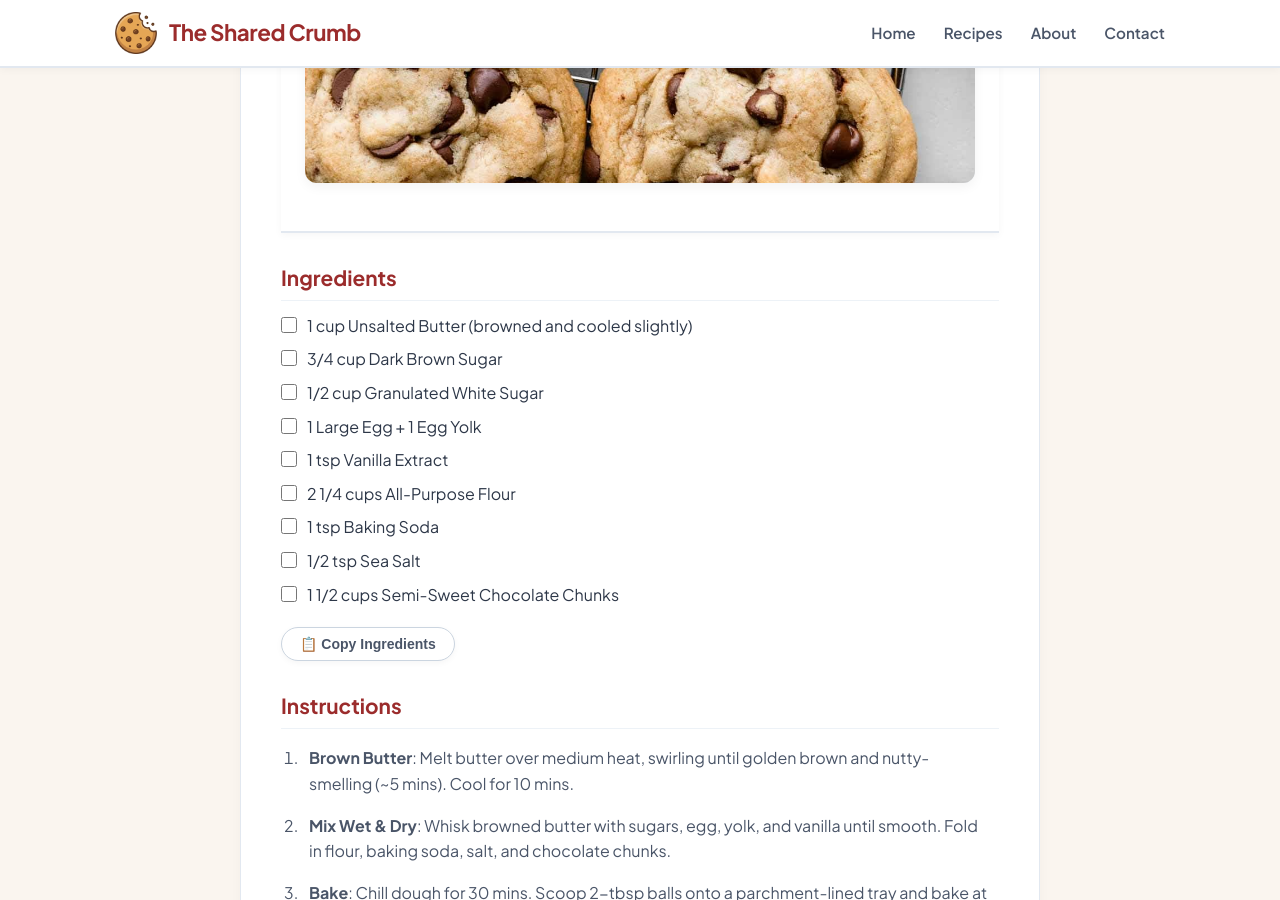
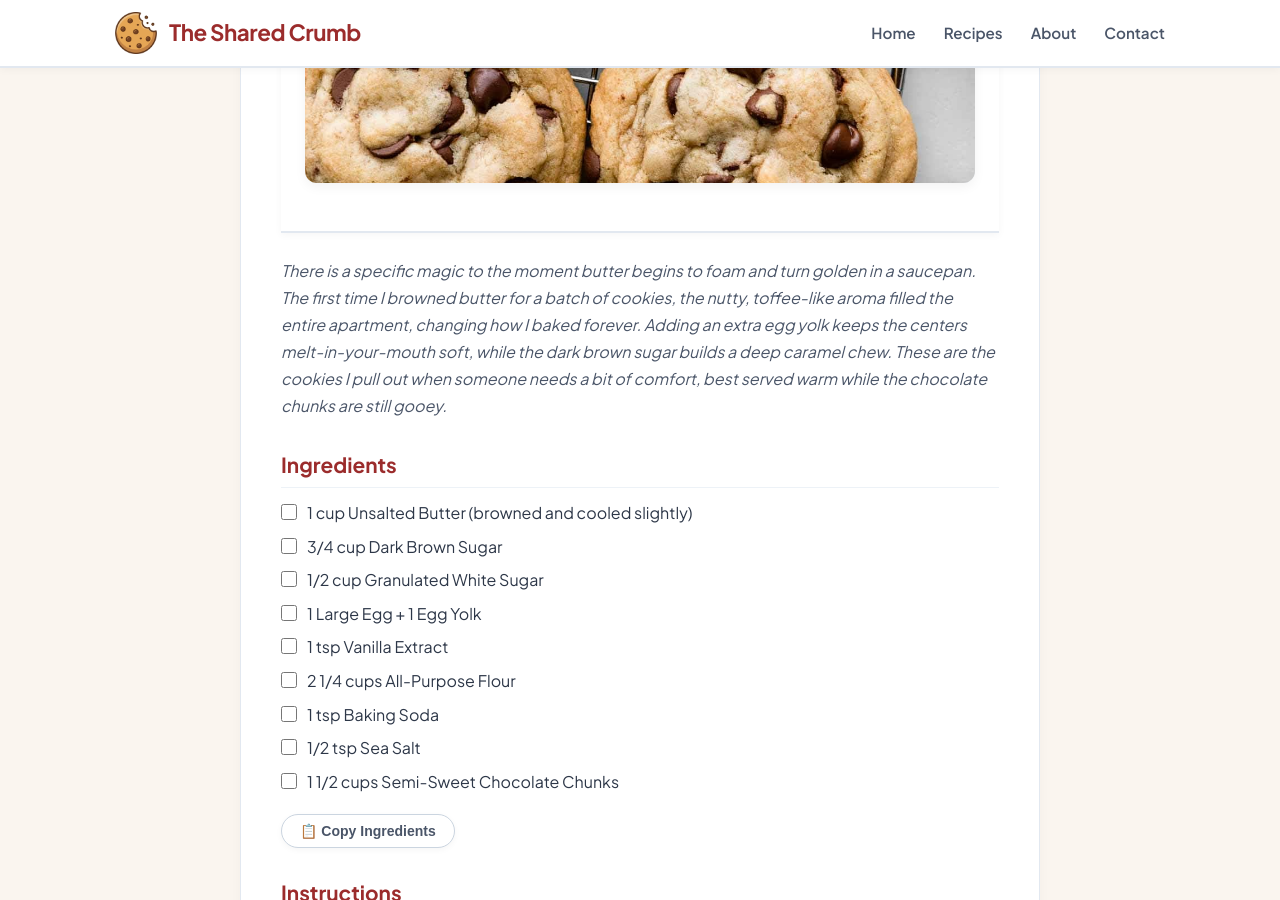
Before and after one commit to TheSharedCrumb/TheSharedCrumb, a Jekyll site: the page built from _recipes/test-chocolate-chip-cookies.md, in a window 1280 px wide and 900 px high, scrolled down 815 px. Built offline with Jekyll 4.4.1, drawn with Linux system fonts in a browser that asks for light colours.

Commit message:
Fix formatting and add newline at end of file

```diff
--- a/_recipes/test-chocolate-chip-cookies.md
+++ b/_recipes/test-chocolate-chip-cookies.md
@@ -10,6 +10,8 @@ difficulty: "Easy"
 cost: "$"
 image: "/assets/images/Cookies_TEST.jpg"
 ---
+
+> *There is a specific magic to the moment butter begins to foam and turn golden in a saucepan. The first time I browned butter for a batch of cookies, the nutty, toffee-like aroma filled the entire apartment, changing how I baked forever. Adding an extra egg yolk keeps the centers melt-in-your-mouth soft, while the dark brown sugar builds a deep caramel chew. These are the cookies I pull out when someone needs a bit of comfort, best served warm while the chocolate chunks are still gooey.*
 
 ### Ingredients
 * 1 cup Unsalted Butter (browned and cooled slightly)
```
